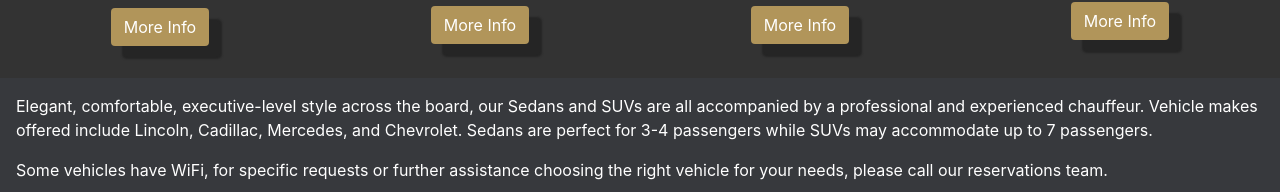
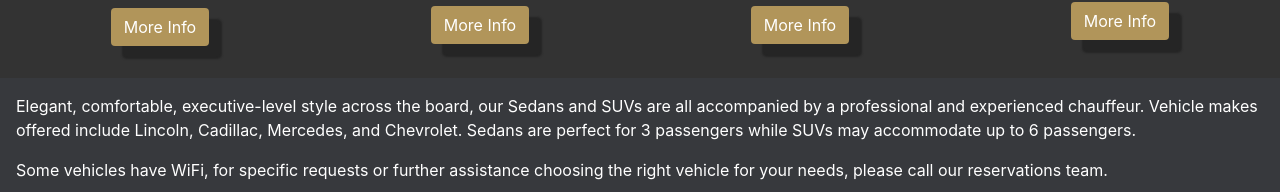
Before and after one commit to viktorferenczi/LuxuryTransportation, a React (Create React App) app: page /fleet in a window 1280 px wide. Shown: the part 878-1070 px from the top of the page. Built offline with nearby package versions, Linux system fonts and the light colour scheme.

Commit message:
seat changes

```diff
--- a/src/pages/FleetPage.js
+++ b/src/pages/FleetPage.js
@@ -74,7 +74,7 @@ export const FleetPage = () => {
                     </div>
                 </div>
                 <div className="fleet-intruduction">
-                    <p style={{ textAlign: 'left' }}>Elegant, comfortable, executive-level style across the board, our Sedans and SUVs are all accompanied by a professional and experienced chauffeur. Vehicle makes offered include Lincoln, Cadillac, Mercedes, and Chevrolet. Sedans are perfect for 3-4 passengers while SUVs may accommodate up to 7 passengers.</p>
+                    <p style={{ textAlign: 'left' }}>Elegant, comfortable, executive-level style across the board, our Sedans and SUVs are all accompanied by a professional and experienced chauffeur. Vehicle makes offered include Lincoln, Cadillac, Mercedes, and Chevrolet. Sedans are perfect for 3 passengers while SUVs may accommodate up to 6 passengers.</p>
                     <p style={{ textAlign: 'left' }}> Some vehicles have WiFi, for specific requests or further assistance choosing the right vehicle for your needs, please call our reservations team.</p>
                 </div>
             <Footer/>
```
